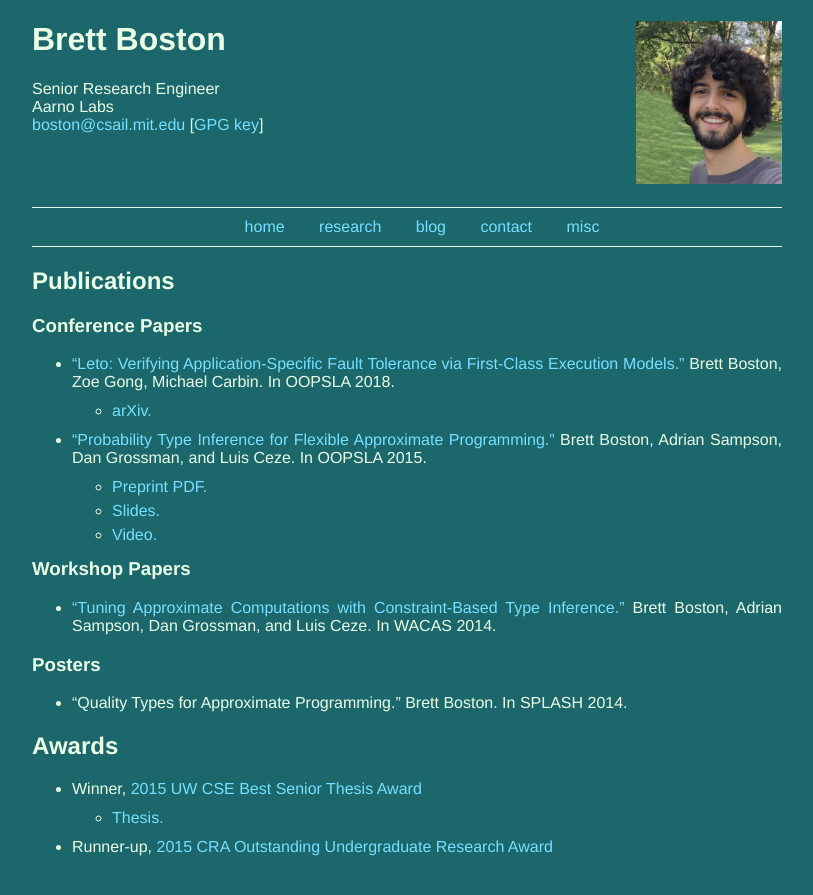
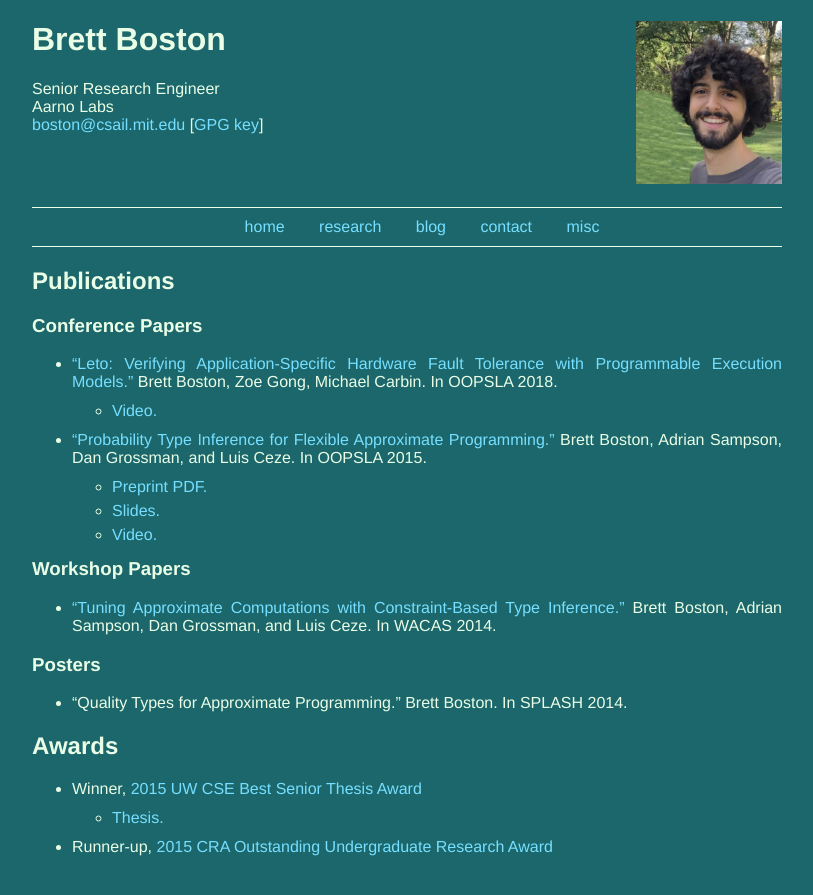
Before and after one commit to bboston7/academic-website, a Jekyll site: the page built from research.mkd, in a window 1280 px wide. Shown: the top 895 px of the page, without its empty margins (233-1046 px from the left). Built offline with Jekyll 4.4.1, drawn with Linux system fonts in a browser that asks for light colours.

Commit message:
Update publications

```diff
--- a/_data/publications.yaml
+++ b/_data/publications.yaml
@@ -1,10 +1,10 @@
-- title: "Leto: Verifying Application-Specific Fault Tolerance via First-Class Execution Models"
+- title: "Leto: Verifying Application-Specific Hardware Fault Tolerance with Programmable Execution Models"
   authors: Brett Boston, Zoe Gong, Michael Carbin
   venue: OOPSLA 2018
   type: conference
-  url: https://2018.splashcon.org/event/splash-2018-oopsla-leto-verifying-application-specific-fault-tolerance-via-first-class-execution-models
+  url: https://dl.acm.org/authorize?N689496
   extra:
-    - "[arXiv.](https://arxiv.org/abs/1805.06090)"
+    - "[Video.](https://www.youtube.com/watch?v=_HQUZB4U0hg)"
 
 
 - title: Probability Type Inference for Flexible Approximate Programming
```
